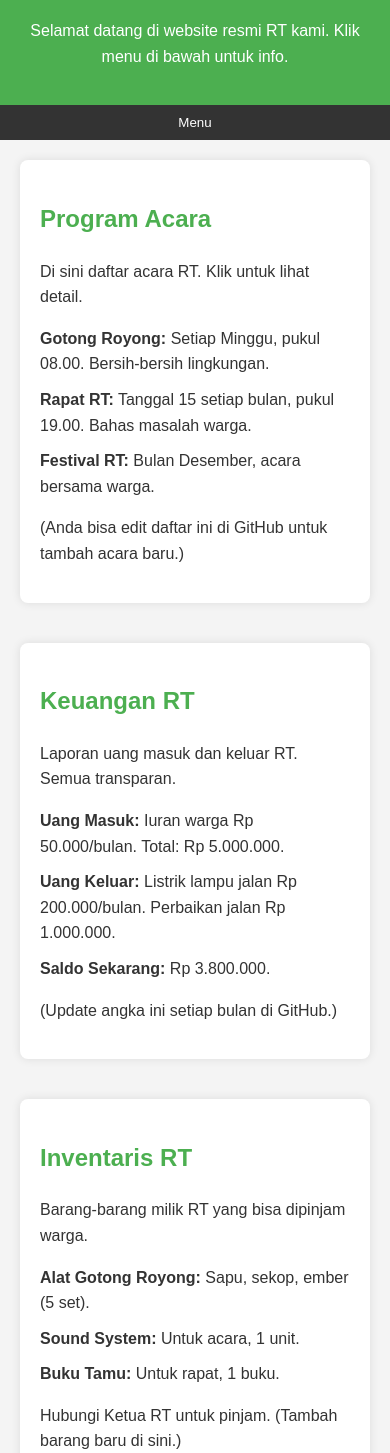
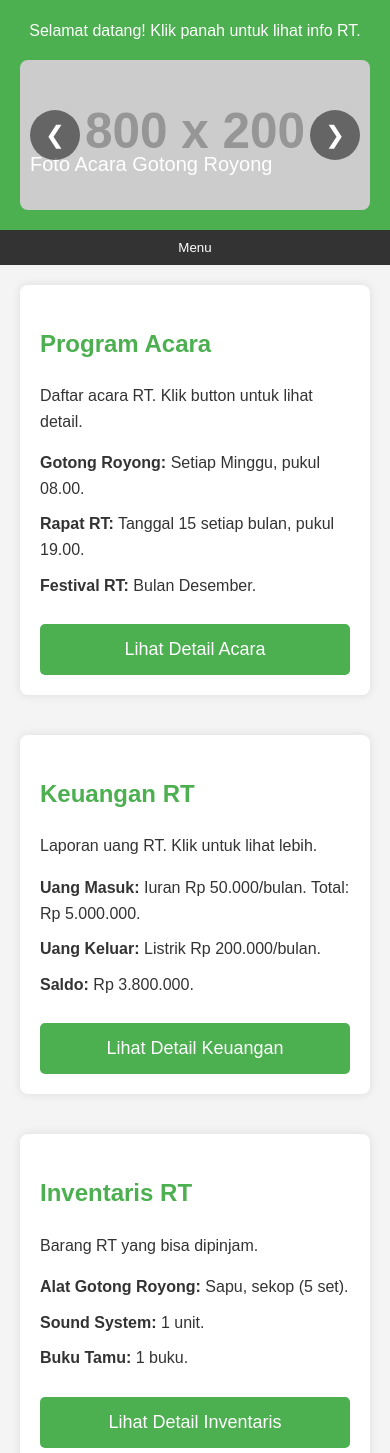
Before and after one commit to fie-stack/RT03-HOST, a plain HTML site: page index.html in a window 390 px wide. Shown: the part 147-1600 px from the top of the page. Drawn offline with Linux system fonts and the light colour scheme; placeholder pictures from the web are drawn by us.

Commit message:
Implement slideshow and enhance mobile button styles
Added a slideshow feature in the header and improved button styles for mobile responsiveness.

```diff
--- a/index.html
+++ b/index.html
@@ -11,7 +11,7 @@
             padding: 0;
             background-color: #f4f4f4;
             color: #333;
-            font-size: 18px; /* Font besar untuk mudah baca */
+            font-size: 18px;
             line-height: 1.6;
         }
         header {
@@ -19,7 +19,41 @@
             color: white;
             text-align: center;
             padding: 20px;
+            position: relative;
         }
+        /* Slideshow di header */
+        .slideshow {
+            position: relative;
+            max-width: 100%;
+            margin: 0 auto;
+        }
+        .slide {
+            display: none;
+            width: 100%;
+            height: 200px; /* Tinggi untuk HP */
+            background-size: cover;
+            background-position: center;
+            border-radius: 8px;
+        }
+        .slide.active {
+            display: block;
+        }
+        .prev, .next {
+            position: absolute;
+            top: 50%;
+            transform: translateY(-50%);
+            background-color: rgba(0,0,0,0.5);
+            color: white;
+            border: none;
+            padding: 10px;
+            cursor: pointer;
+            font-size: 24px;
+            border-radius: 50%;
+            width: 50px;
+            height: 50px;
+        }
+        .prev { left: 10px; }
+        .next { right: 10px; }
         nav {
             background-color: #333;
             overflow: hidden;
@@ -31,7 +65,7 @@
             text-align: center;
             padding: 14px 16px;
             text-decoration: none;
-            font-size: 20px; /* Menu besar */
+            font-size: 20px;
         }
         nav a:hover {
             background-color: #ddd;
@@ -60,7 +94,29 @@
         li {
             margin-bottom: 10px;
         }
-        /* Responsif untuk HP */
+        /* Button */
+        .btn {
+            background-color: #4CAF50;
+            color: white;
+            border: none;
+            padding: 15px 30px; /* Besar untuk HP */
+            font-size: 18px;
+            cursor: pointer;
+            border-radius: 5px;
+            margin-top: 10px;
+            display: inline-block;
+        }
+        .btn:hover {
+            background-color: #45a049;
+        }
+        .detail {
+            display: none; /* Sembunyi dulu */
+            margin-top: 20px;
+            padding: 10px;
+            background-color: #e8f5e8;
+            border-left: 5px solid #4CAF50;
+        }
+        /* Responsif */
         @media screen and (max-width: 600px) {
             nav a {
                 float: none;
@@ -70,8 +126,13 @@
             body {
                 font-size: 16px;
             }
+            .btn {
+                width: 100%; /* Button penuh di HP */
+            }
+            .slide {
+                height: 150px; /* Lebih kecil di HP */
+            }
         }
-        /* Toggle menu untuk HP */
         .menu-toggle {
             display: none;
             background-color: #333;
@@ -97,7 +158,21 @@
 <body>
     <header>
         <h1>Website RT - Rukun Tetangga</h1>
-        <p>Selamat datang di website resmi RT kami. Klik menu di bawah untuk info.</p>
+        <p>Selamat datang! Klik panah untuk lihat info RT.</p>
+        <!-- Slideshow -->
+        <div class="slideshow">
+            <div class="slide active" style="background-image: url('https://via.placeholder.com/800x200/4CAF50/white?text=Foto+RT+1');">
+                <p style="position: absolute; bottom: 10px; left: 10px; color: white; font-size: 20px;">Foto Acara Gotong Royong</p>
+            </div>
+            <div class="slide" style="background-image: url('https://via.placeholder.com/800x200/333/white?text=Foto+RT+2');">
+                <p style="position: absolute; bottom: 10px; left: 10px; color: white; font-size: 20px;">Jadwal Ronda Terbaru</p>
+            </div>
+            <div class="slide" style="background-image: url('https://via.placeholder.com/800x200/FF5722/white?text=Foto+RT+3');">
+                <p style="position: absolute; bottom: 10px; left: 10px; color: white; font-size: 20px;">Laporan Keuangan RT</p>
+            </div>
+            <button class="prev" onclick="changeSlide(-1)">&#10094;</button>
+            <button class="next" onclick="changeSlide(1)">&#10095;</button>
+        </div>
     </header>
 
     <button class="menu-toggle" onclick="toggleMenu()">Menu</button>
@@ -111,55 +186,94 @@
     <div class="container">
         <section id="acara">
             <h2>Program Acara</h2>
-            <p>Di sini daftar acara RT. Klik untuk lihat detail.</p>
+            <p>Daftar acara RT. Klik button untuk lihat detail.</p>
             <ul>
-                <li><strong>Gotong Royong:</strong> Setiap Minggu, pukul 08.00. Bersih-bersih lingkungan.</li>
-                <li><strong>Rapat RT:</strong> Tanggal 15 setiap bulan, pukul 19.00. Bahas masalah warga.</li>
-                <li><strong>Festival RT:</strong> Bulan Desember, acara bersama warga.</li>
+                <li><strong>Gotong Royong:</strong> Setiap Minggu, pukul 08.00.</li>
+                <li><strong>Rapat RT:</strong> Tanggal 15 setiap bulan, pukul 19.00.</li>
+                <li><strong>Festival RT:</strong> Bulan Desember.</li>
             </ul>
-            <p>(Anda bisa edit daftar ini di GitHub untuk tambah acara baru.)</p>
+            <button class="btn" onclick="toggleDetail('acara-detail')">Lihat Detail Acara</button>
+            <div id="acara-detail" class="detail">
+                <p>Detail tambahan: Gotong Royong meliputi bersih-bersih jalan dan taman. Rapat untuk bahas masalah warga. Festival dengan makan bersama.</p>
+            </div>
         </section>
 
         <section id="keuangan">
             <h2>Keuangan RT</h2>
-            <p>Laporan uang masuk dan keluar RT. Semua transparan.</p>
+            <p>Laporan uang RT. Klik untuk lihat lebih.</p>
             <ul>
-                <li><strong>Uang Masuk:</strong> Iuran warga Rp 50.000/bulan. Total: Rp 5.000.000.</li>
-                <li><strong>Uang Keluar:</strong> Listrik lampu jalan Rp 200.000/bulan. Perbaikan jalan Rp 1.000.000.</li>
-                <li><strong>Saldo Sekarang:</strong> Rp 3.800.000.</li>
+                <li><strong>Uang Masuk:</strong> Iuran Rp 50.000/bulan. Total: Rp 5.000.000.</li>
+                <li><strong>Uang Keluar:</strong> Listrik Rp 200.000/bulan.</li>
+                <li><strong>Saldo:</strong> Rp 3.800.000.</li>
             </ul>
-            <p>(Update angka ini setiap bulan di GitHub.)</p>
+            <button class="btn" onclick="toggleDetail('keuangan-detail')">Lihat Detail Keuangan</button>
+            <div id="keuangan-detail" class="detail">
+                <p>Detail: Iuran digunakan untuk listrik, perbaikan, dan acara. Laporan diperbarui setiap bulan oleh Bendahara RT.</p>
+            </div>
         </section>
 
         <section id="inventaris">
             <h2>Inventaris RT</h2>
-            <p>Barang-barang milik RT yang bisa dipinjam warga.</p>
+            <p>Barang RT yang bisa dipinjam.</p>
             <ul>
-                <li><strong>Alat Gotong Royong:</strong> Sapu, sekop, ember (5 set).</li>
-                <li><strong>Sound System:</strong> Untuk acara, 1 unit.</li>
-                <li><strong>Buku Tamu:</strong> Untuk rapat, 1 buku.</li>
+                <li><strong>Alat Gotong Royong:</strong> Sapu, sekop (5 set).</li>
+                <li><strong>Sound System:</strong> 1 unit.</li>
+                <li><strong>Buku Tamu:</strong> 1 buku.</li>
             </ul>
-            <p>Hubungi Ketua RT untuk pinjam. (Tambah barang baru di sini.)</p>
+            <button class="btn" onclick="toggleDetail('inventaris-detail')">Lihat Detail Inventaris</button>
+            <div id="inventaris-detail" class="detail">
+                <p>Detail: Pinjam alat dengan izin Ketua RT. Kembalikan dalam kondisi baik. Tambah inventaris jika perlu.</p>
+            </div>
         </section>
 
         <section id="ronda">
             <h2>Jadwal Ronda</h2>
-            <p>Jadwal ronda malam untuk keamanan RT.</p>
+            <p>Jadwal ronda malam.</p>
             <ul>
-                <li><strong>Senin:</strong> Kelompok A (Rumah 1-10), pukul 20.00-22.00.</li>
-                <li><strong>Selasa:</strong> Kelompok B (Rumah 11-20), pukul 20.00-22.00.</li>
-                <li><strong>Rabu:</strong> Kelompok C (Rumah 21-30), pukul 20.00-22.00.</li>
-                <li><strong>Dan seterusnya...</strong> Ganti setiap minggu.</li>
+                <li><strong>Senin:</strong> Kelompok A, pukul 20.00-22.00.</li>
+                <li><strong>Selasa:</strong> Kelompok B, pukul 20.00-22.00.</li>
+                <li><strong>Rabu:</strong> Kelompok C, pukul 20.00-22.00.</li>
             </ul>
-            <p>Jika ada perubahan, beri tahu via grup WA RT. (Edit jadwal di GitHub.)</p>
+            <button class="btn" onclick="toggleDetail('ronda-detail')">Lihat Detail Ronda</button>
+            <div id="ronda-detail" class="detail">
+                <p>Detail: Ronda bergantian setiap minggu. Jika sakit, ganti dengan warga lain. Prioritas keamanan RT.</p>
+            </div>
         </section>
     </div>
 
     <script>
+        // Toggle menu untuk HP
         function toggleMenu() {
             var nav = document.getElementById("nav-menu");
             nav.classList.toggle("show");
         }
+
+        // Slideshow
+        let slideIndex = 0;
+        showSlides(slideIndex);
+
+        function showSlides(n) {
+            let slides = document.getElementsByClassName("slide");
+            for (let i = 0; i < slides.length; i++) {
+                slides[i].classList.remove("active");
+            }
+            slideIndex = (n + slides.length) % slides.length;
+            slides[slideIndex].classList.add("active");
+        }
+
+        function changeSlide(n) {
+            showSlides(slideIndex + n);
+        }
+
+        // Toggle detail untuk button
+        function toggleDetail(id) {
+            var detail = document.getElementById(id);
+            if (detail.style.display === "block") {
+                detail.style.display = "none";
+            } else {
+                detail.style.display = "block";
+            }
+        }
     </script>
 </body>
 </html>
```
